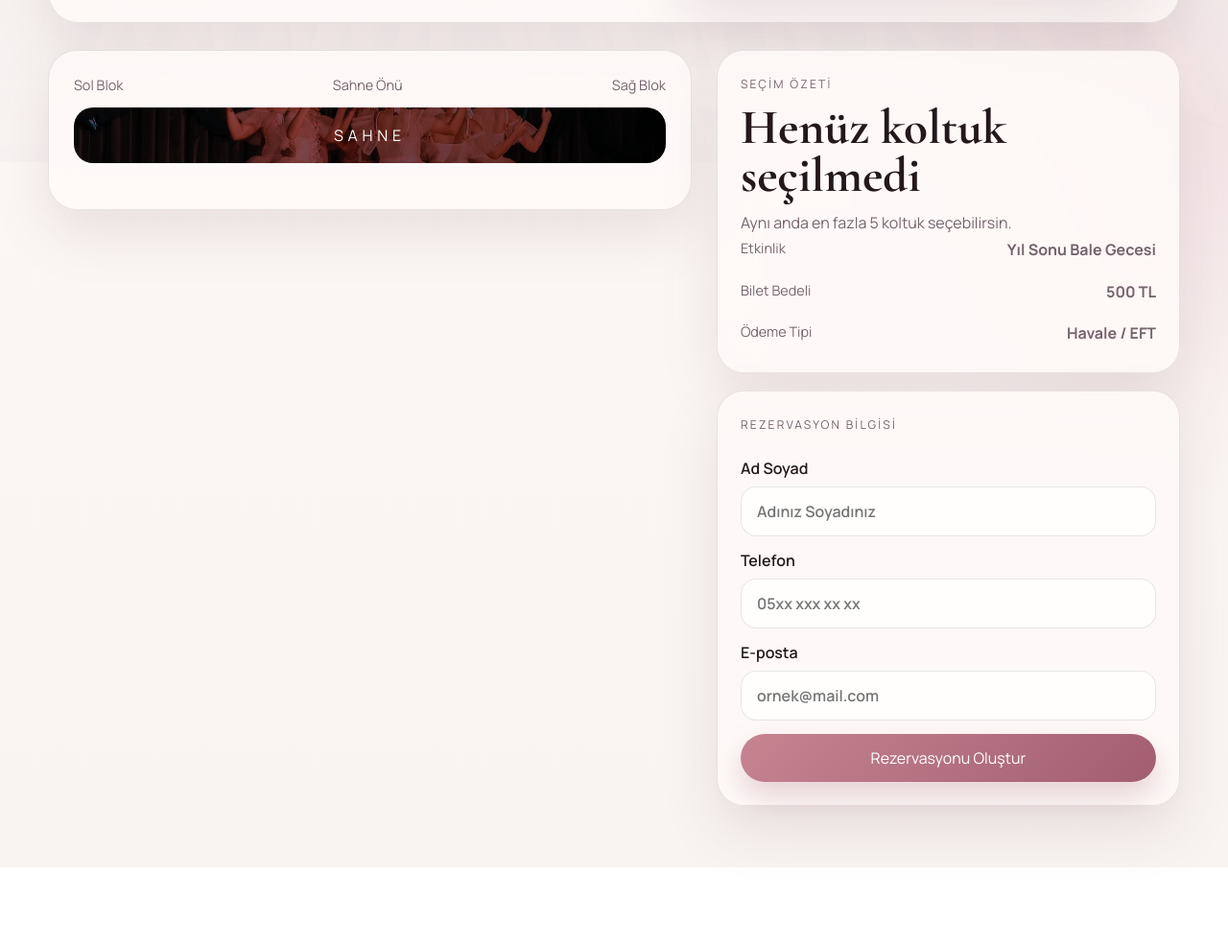
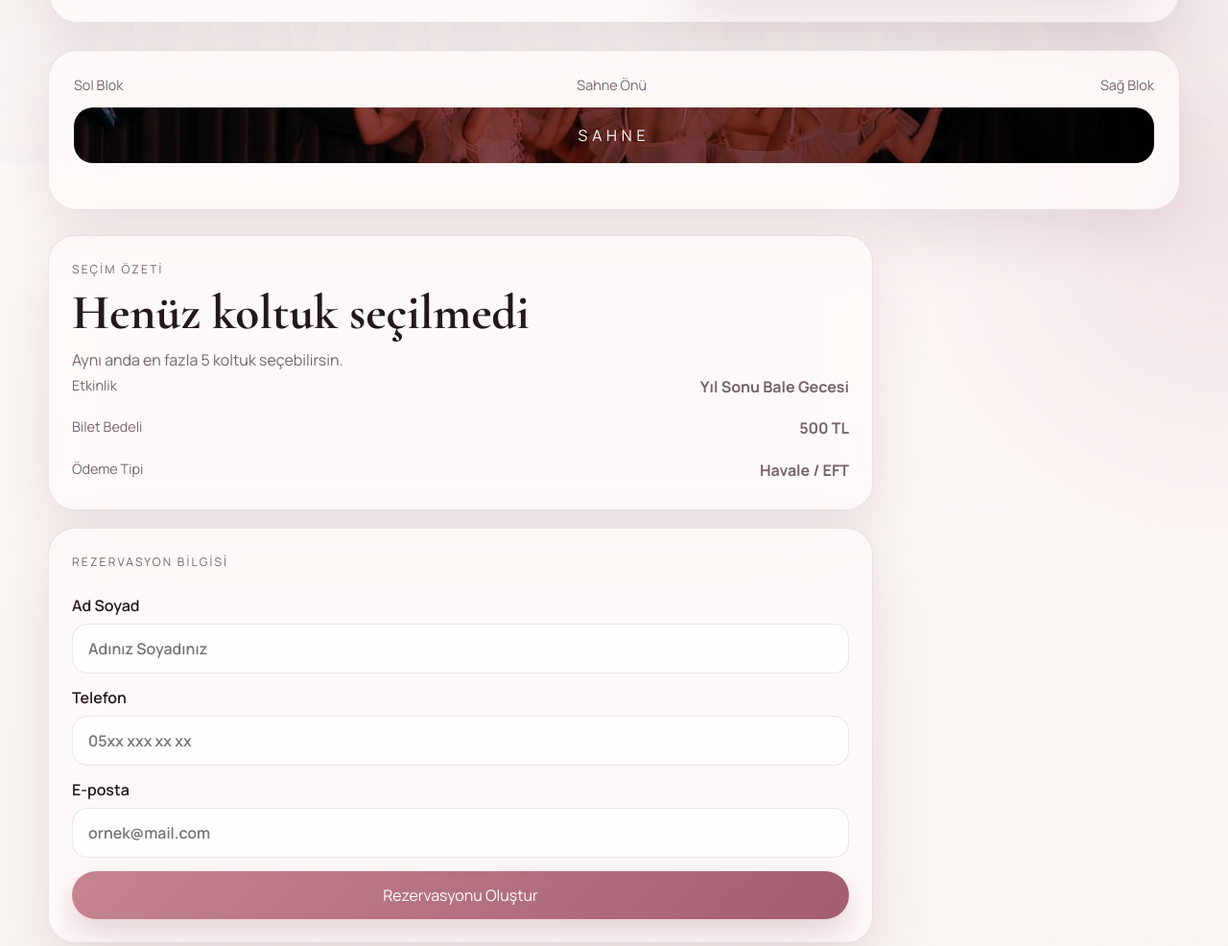
Before and after one commit to aseimond/yalova-sanat-bilet-sistemi, a website: page seats.html in a window 1280 px wide. Shown: the part 631-1617 px from the top of the page at 96% size. Before the commit the page ends 1535 px from the top, so only its background shows below. Drawn offline with nearby package versions, Linux system fonts and the light colour scheme; no server answers.

Commit message:
Make seat page single-column flow

```diff
--- a/styles.css
+++ b/styles.css
@@ -441,13 +441,14 @@ h3 {
 
 .ticket-layout {
   margin-top: 28px;
-  grid-template-columns: minmax(0, 1.25fr) minmax(340px, 0.9fr);
+  grid-template-columns: 1fr;
   align-items: start;
 }
 
 .stage-section {
   padding: 26px;
   border-radius: 30px;
+  max-width: 100%;
 }
 
 .stage-labels {
@@ -585,6 +586,7 @@ h3 {
 .booking-panel {
   display: grid;
   gap: 18px;
+  max-width: 860px;
 }
 
 .summary-lines {
@@ -729,7 +731,6 @@ textarea:focus {
 @media (max-width: 980px) {
   .hero-grid,
   .inner-hero-grid,
-  .ticket-layout,
   .section-grid,
   .showcase-grid,
   .steps-grid {
```
